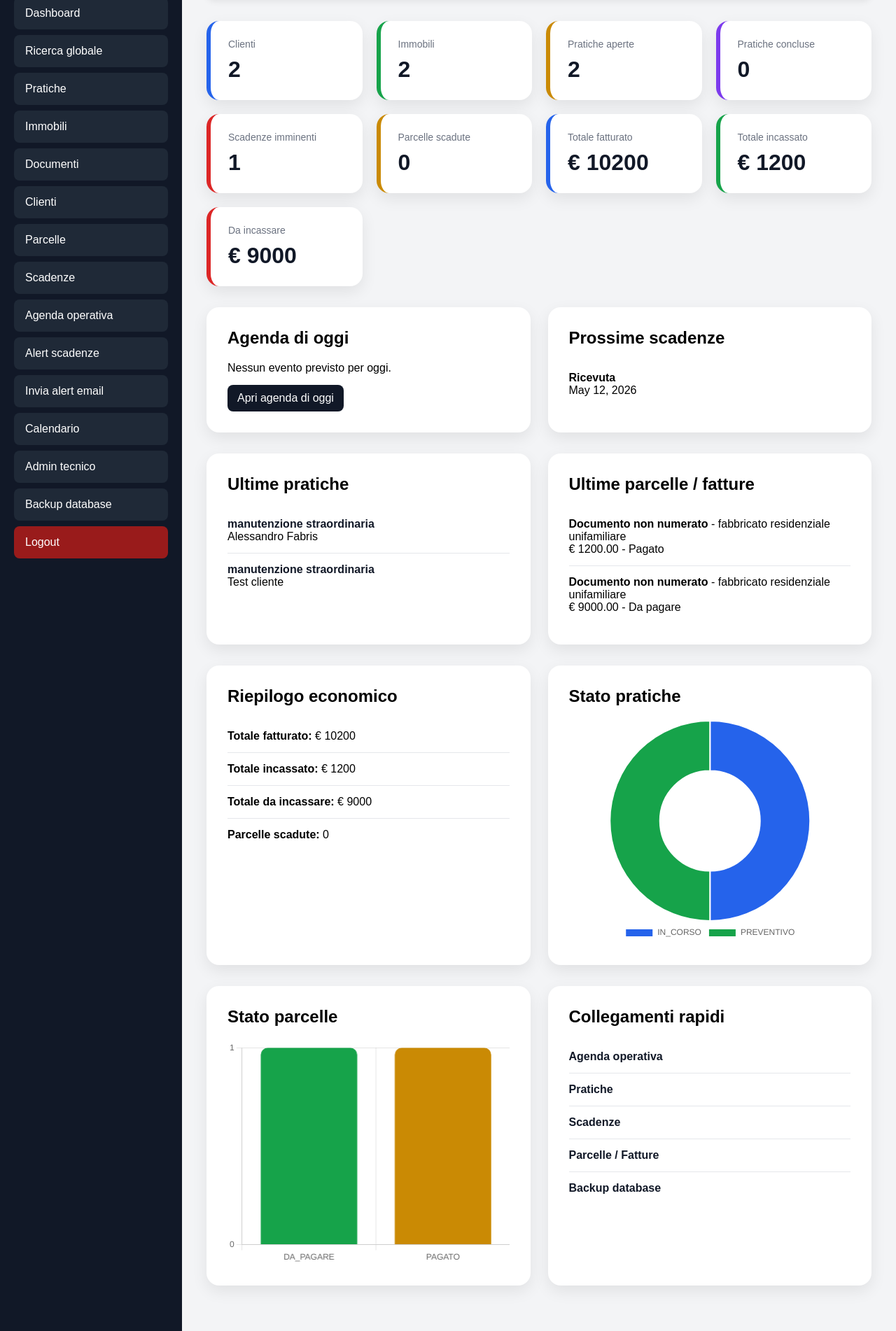
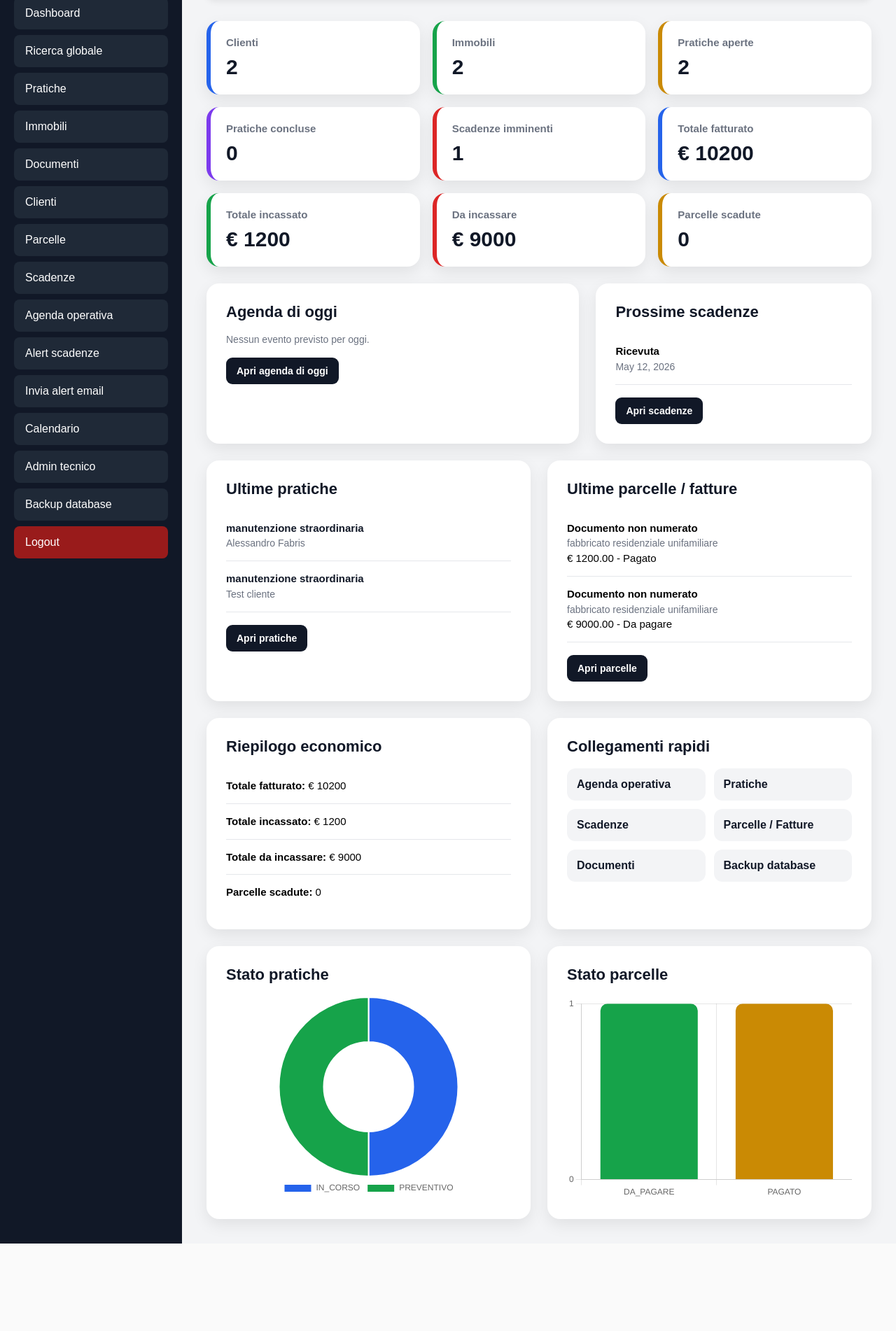
Before and after one commit to alessandrofabris09/gestionale-studio, a Django app: page / in a window 1280 px wide. Shown: the part 112-2014 px from the top of the page at 70% size. After the commit the page ends 1889 px from the top, so only its background shows below. Run offline with Django 5.2, Linux system fonts and the light colour scheme; a user stored in the database is signed in; data comes from the database, SQL or seed files in the repository; data that the repository does not hold is empty.

Commit message:
Nuova dashboard professionale

```diff
--- a/dashboard/templates/dashboard/home.html
+++ b/dashboard/templates/dashboard/home.html
@@ -13,19 +13,25 @@ Dashboard gestionale
 <script src="https://cdn.jsdelivr.net/npm/chart.js"></script>
 
 <style>
+    .dashboard-wrapper{
+        display:flex;
+        flex-direction:column;
+        gap:24px;
+    }
+
     .cards{
         display:grid;
-        grid-template-columns:repeat(4,1fr);
-        gap:20px;
-        margin-bottom:30px;
+        grid-template-columns:repeat(5,1fr);
+        gap:18px;
     }
 
     .card{
         background:white;
-        padding:25px;
+        padding:22px;
         border-radius:18px;
         box-shadow:0 8px 22px rgba(0,0,0,0.08);
         border-left:6px solid #2563eb;
+        min-height:95px;
     }
 
     .card.green{border-left-color:#16a34a;}
@@ -35,37 +41,47 @@ Dashboard gestionale
 
     .card-title{
         color:#6b7280;
-        font-size:14px;
+        font-size:15px;
+        font-weight:600;
         margin-bottom:10px;
     }
 
     .number{
-        font-size:32px;
-        font-weight:bold;
+        font-size:30px;
+        font-weight:800;
         color:#111827;
     }
 
     .grid-2{
         display:grid;
         grid-template-columns:1fr 1fr;
-        gap:25px;
-        margin-bottom:30px;
+        gap:24px;
+    }
+
+    .grid-main{
+        display:grid;
+        grid-template-columns:1.15fr .85fr;
+        gap:24px;
     }
 
     .section{
         background:white;
-        padding:30px;
+        padding:28px;
         border-radius:18px;
         box-shadow:0 8px 22px rgba(0,0,0,0.08);
     }
 
     .section h2{
-        margin-bottom:20px;
+        margin:0 0 18px 0;
+        font-size:22px;
+        color:#111827;
     }
 
     .item{
         padding:14px 0;
         border-bottom:1px solid #e5e7eb;
+        font-size:15px;
+        line-height:1.45;
     }
 
     .item:last-child{
@@ -75,32 +91,107 @@ Dashboard gestionale
     .item a{
         text-decoration:none;
         color:#111827;
-        font-weight:bold;
+        font-weight:700;
     }
 
-    .chart-box{
-        height:320px;
+    .muted{
+        color:#6b7280;
+        font-size:14px;
+    }
+
+    .badge{
+        display:inline-block;
+        padding:4px 9px;
+        border-radius:999px;
+        font-size:12px;
+        font-weight:700;
+        background:#eef2ff;
+        color:#3730a3;
+        margin-top:6px;
+    }
+
+    .badge-red{
+        background:#fee2e2;
+        color:#991b1b;
+    }
+
+    .badge-yellow{
+        background:#fef3c7;
+        color:#92400e;
+    }
+
+    .badge-green{
+        background:#dcfce7;
+        color:#166534;
     }
 
     .btn{
         display:inline-block;
         background:#111827;
         color:white;
-        padding:10px 14px;
-        border-radius:8px;
+        padding:11px 15px;
+        border-radius:9px;
         text-decoration:none;
-        margin-top:15px;
+        margin-top:18px;
+        font-weight:700;
+        font-size:14px;
     }
 
-    @media(max-width:1200px){
-        .cards{grid-template-columns:repeat(2,1fr);}
-        .grid-2{grid-template-columns:1fr;}
+    .quick-links{
+        display:grid;
+        grid-template-columns:1fr 1fr;
+        gap:12px;
+    }
+
+    .quick-links a{
+        display:block;
+        background:#f3f4f6;
+        border-radius:12px;
+        padding:14px;
+        text-decoration:none;
+        color:#111827;
+        font-weight:700;
+        transition:.2s;
+    }
+
+    .quick-links a:hover{
+        background:#111827;
+        color:white;
+    }
+
+    .chart-box{
+        height:290px;
+    }
+
+    @media(max-width:1400px){
+        .cards{
+            grid-template-columns:repeat(3,1fr);
+        }
+    }
+
+    @media(max-width:1000px){
+        .cards{
+            grid-template-columns:repeat(2,1fr);
+        }
+
+        .grid-2,
+        .grid-main{
+            grid-template-columns:1fr;
+        }
     }
 
     @media(max-width:700px){
-        .cards{grid-template-columns:1fr;}
+        .cards{
+            grid-template-columns:1fr;
+        }
+
+        .quick-links{
+            grid-template-columns:1fr;
+        }
     }
 </style>
+
+<div class="dashboard-wrapper">
 
     <div class="cards">
 
@@ -129,11 +220,6 @@ Dashboard gestionale
             <div class="number">{{ scadenze_imminenti }}</div>
         </div>
 
-    <div class="card yellow">
-        <div class="card-title">Parcelle scadute</div>
-        <div class="number">{{ parcelle_scadute }}</div>
-    </div>
-
         <div class="card">
             <div class="card-title">Totale fatturato</div>
             <div class="number">€ {{ totale_parcelle }}</div>
@@ -149,9 +235,14 @@ Dashboard gestionale
             <div class="number">€ {{ totale_da_incassare }}</div>
         </div>
 
+        <div class="card yellow">
+            <div class="card-title">Parcelle scadute</div>
+            <div class="number">{{ parcelle_scadute }}</div>
         </div>
 
-<div class="grid-2">
+    </div>
+
+    <div class="grid-main">
 
         <div class="section">
             <h2>Agenda di oggi</h2>
@@ -164,18 +255,33 @@ Dashboard gestionale
                         {% endif %}
                         {{ evento.titolo }}
                     </strong>
+
                     <br>
+
+                    <span class="muted">
                         {{ evento.get_tipo_display }}
                         -
                         Priorità {{ evento.get_priorita_display }}
+                    </span>
 
                     {% if evento.cliente %}
                         <br>
-                    {{ evento.cliente }}
+                        <span class="muted">
+                            Cliente: {{ evento.cliente }}
+                        </span>
+                    {% endif %}
+
+                    {% if evento.pratica %}
+                        <br>
+                        <span class="muted">
+                            Pratica: {{ evento.pratica }}
+                        </span>
                     {% endif %}
                 </div>
             {% empty %}
-            <p>Nessun evento previsto per oggi.</p>
+                <p class="muted">
+                    Nessun evento previsto per oggi.
+                </p>
             {% endfor %}
 
             <a class="btn" href="/agenda/oggi/">
@@ -190,11 +296,19 @@ Dashboard gestionale
                 <div class="item">
                     <strong>{{ scadenza.titolo }}</strong>
                     <br>
+                    <span class="muted">
                         {{ scadenza.data_scadenza }}
+                    </span>
                 </div>
             {% empty %}
-            <p>Nessuna scadenza presente.</p>
+                <p class="muted">
+                    Nessuna scadenza presente.
+                </p>
             {% endfor %}
+
+            <a class="btn" href="/scadenze/">
+                Apri scadenze
+            </a>
         </div>
 
     </div>
@@ -210,11 +324,19 @@ Dashboard gestionale
                         {{ pratica.oggetto }}
                     </a>
                     <br>
+                    <span class="muted">
                         {{ pratica.cliente }}
+                    </span>
                 </div>
             {% empty %}
-            <p>Nessuna pratica presente.</p>
+                <p class="muted">
+                    Nessuna pratica presente.
+                </p>
             {% endfor %}
+
+            <a class="btn" href="/pratiche/">
+                Apri pratiche
+            </a>
         </div>
 
         <div class="section">
@@ -229,16 +351,28 @@ Dashboard gestionale
                             Documento non numerato
                         {% endif %}
                     </strong>
-                -
+
+                    <br>
+
+                    <span class="muted">
                         {{ parcella.descrizione }}
+                    </span>
+
                     <br>
+
                     € {{ parcella.importo }}
                     -
                     {{ parcella.get_stato_display }}
                 </div>
             {% empty %}
-            <p>Nessuna parcella presente.</p>
+                <p class="muted">
+                    Nessuna parcella presente.
+                </p>
             {% endfor %}
+
+            <a class="btn" href="/parcelle/">
+                Apri parcelle
+            </a>
         </div>
 
     </div>
@@ -270,9 +404,15 @@ Dashboard gestionale
         </div>
 
         <div class="section">
-        <h2>Stato pratiche</h2>
-        <div class="chart-box">
-            <canvas id="graficoPratiche"></canvas>
+            <h2>Collegamenti rapidi</h2>
+
+            <div class="quick-links">
+                <a href="/agenda/">Agenda operativa</a>
+                <a href="/pratiche/">Pratiche</a>
+                <a href="/scadenze/">Scadenze</a>
+                <a href="/parcelle/">Parcelle / Fatture</a>
+                <a href="/documenti/">Documenti</a>
+                <a href="/backups/">Backup database</a>
             </div>
         </div>
 
@@ -281,34 +421,19 @@ Dashboard gestionale
     <div class="grid-2">
 
         <div class="section">
+            <h2>Stato pratiche</h2>
+            <div class="chart-box">
+                <canvas id="graficoPratiche"></canvas>
+            </div>
+        </div>
+
+        <div class="section">
             <h2>Stato parcelle</h2>
             <div class="chart-box">
                 <canvas id="graficoParcelle"></canvas>
             </div>
         </div>
 
-    <div class="section">
-        <h2>Collegamenti rapidi</h2>
-
-        <div class="item">
-            <a href="/agenda/">Agenda operativa</a>
-        </div>
-
-        <div class="item">
-            <a href="/pratiche/">Pratiche</a>
-        </div>
-
-        <div class="item">
-            <a href="/scadenze/">Scadenze</a>
-        </div>
-
-        <div class="item">
-            <a href="/parcelle/">Parcelle / Fatture</a>
-        </div>
-
-        <div class="item">
-            <a href="/backups/">Backup database</a>
-        </div>
     </div>
 
 </div>
```
Lines whose indentation alone changed are shown as unchanged.
